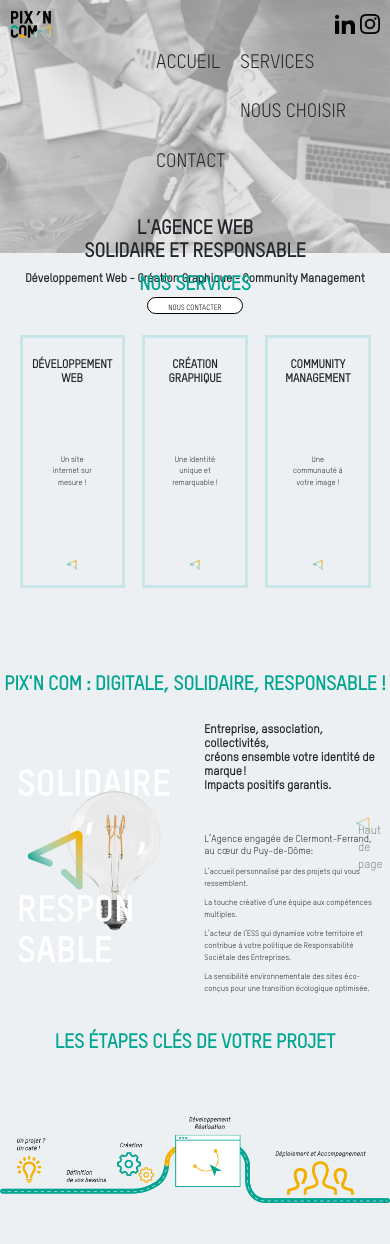
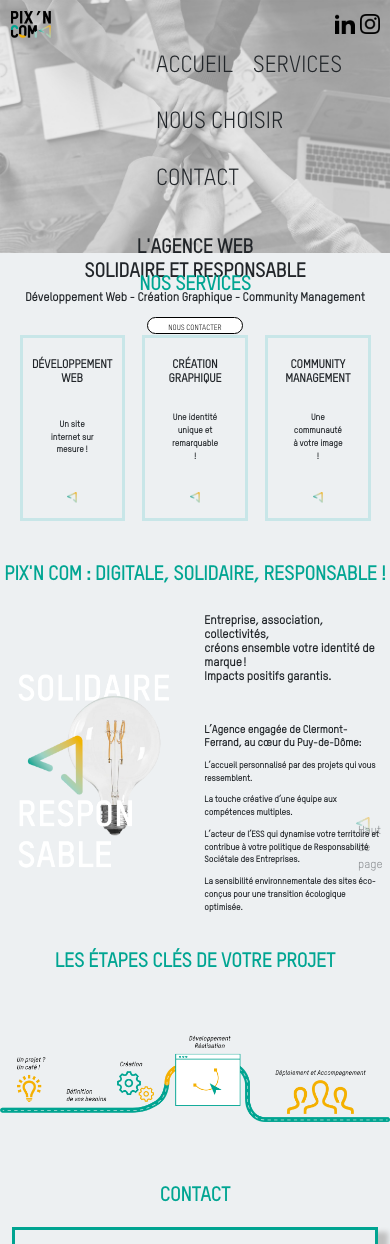
Before and after one commit to PIXNCOM/sitePixncom, a PHP site: page / in a window 390 px wide. Shown: the top 1244 px of the page. Run offline with PHP 8.4, Linux system fonts and the light colour scheme; some libraries are stand-ins or nearby versions; grey boxes are pictures that could not be loaded.

Commit message:
test css mobile

```diff
--- a/contact.html
+++ b/contact.html
@@ -1,6 +1,6 @@
 <html>
 <head>
-  <title>Développement Web</title>
+  <title>Contact</title>
   <meta charset="utf-8" />
   <link rel="icon" href="Assets/FLECHE-SEULE.png">
   <link href="https://cdn.jsdelivr.net/npm/bootstrap@5.2.2/dist/css/bootstrap.min.css" rel="stylesheet" integrity="sha384-Zenh87qX5JnK2Jl0vWa8Ck2rdkQ2Bzep5IDxbcnCeuOxjzrPF/et3URy9Bv1WTRi" crossorigin="anonymous">
@@ -70,7 +70,7 @@
               <p class="desQuestion"> * champ obligatoire</p>
             <div>
                 <input type="checkbox" id="rgdp" name="rgpd" required >
-                <label for="rgpg">j'accepte les conditions rgpd  <a href="#" class="lienRGPD">lire les conditions rgpd </label>
+                <label for="rgpg">j'accepte les conditions rgpd  <a href="#" class="lienRGPD">lire les conditions rgpd </a></label>
             </div>
               <button type="submit" class="btn btn-primary mb-3" id="btn-envoi">Envoyer</button>
             </form>
--- a/index.css
+++ b/index.css
@@ -430,6 +430,7 @@ img {
 
 .lienRGPD{
   text-decoration: underline;
+  font-size: 80%;
 }
 
 /* ----MEDIA QUERIES---- */
@@ -922,16 +923,18 @@ img {
 
     h3 {
       font-size: 3vw;
-      font-weight: 600;
+      font-weight: bold;
       margin-bottom: 1em;
     }
 
     h4{
-      font-size: 2.5vw;
+      font-size: 2.7vw;
+      font-weight: bold;
       margin-bottom: 1em;
     }
     p {
-      font-size: 2vw;
+      font-size: 2.2vw;
+      font-weight: bold;
       margin-bottom: 1em;
     }
 
@@ -967,7 +970,7 @@ img {
     }
 
     nav {
-      font-size: 100%;
+      font-size: 120%;
     }
 
     .sousmenu {
@@ -984,13 +987,13 @@ img {
     }
 
     .flex-container {
-      height: 40vh;
+      height: 27vh;
       grid-gap: 5%;
       padding: 5%;
     }
 
     .panneau-service {
-      height: 30vh;
+      height: 22vh;
       justify-content: space-between;
     }
 
--- a/index.php
+++ b/index.php
@@ -132,7 +132,7 @@
                   <p class="desQuestion"> * champ obligatoire</p>
                     <div>
                         <input type="checkbox" id="rgdp" name="rgpd" required >
-                        <label for="rgpd">j'accepte les conditions rgpd  <a href="#">lire les conditions rgpd </label>
+                        <label for="rgpd">j'accepte les conditions rgpd  <a href="#">lire les conditions rgpd </a></label>
                     </div>
                     <button type="submit" class="btn btn-primary mb-3" id="btn-envoi">Envoyer</button>
                 </form>
```
